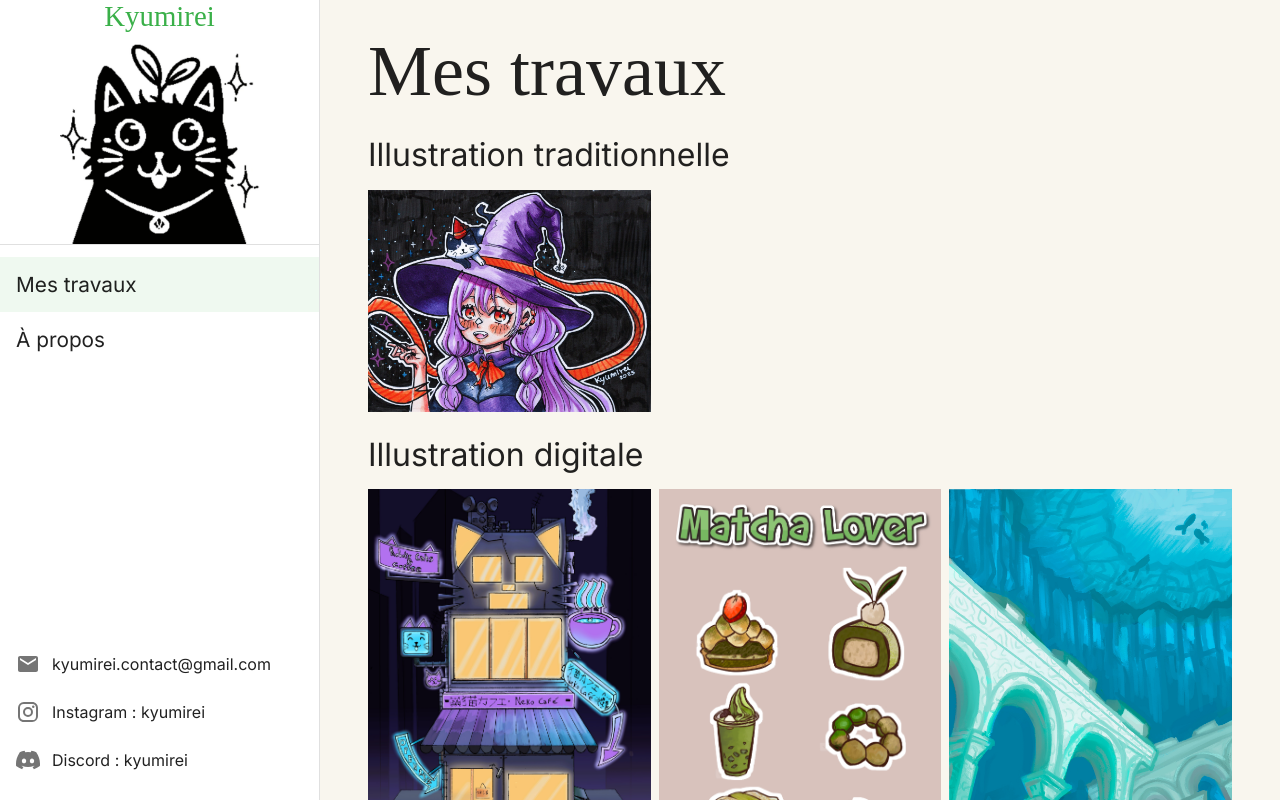
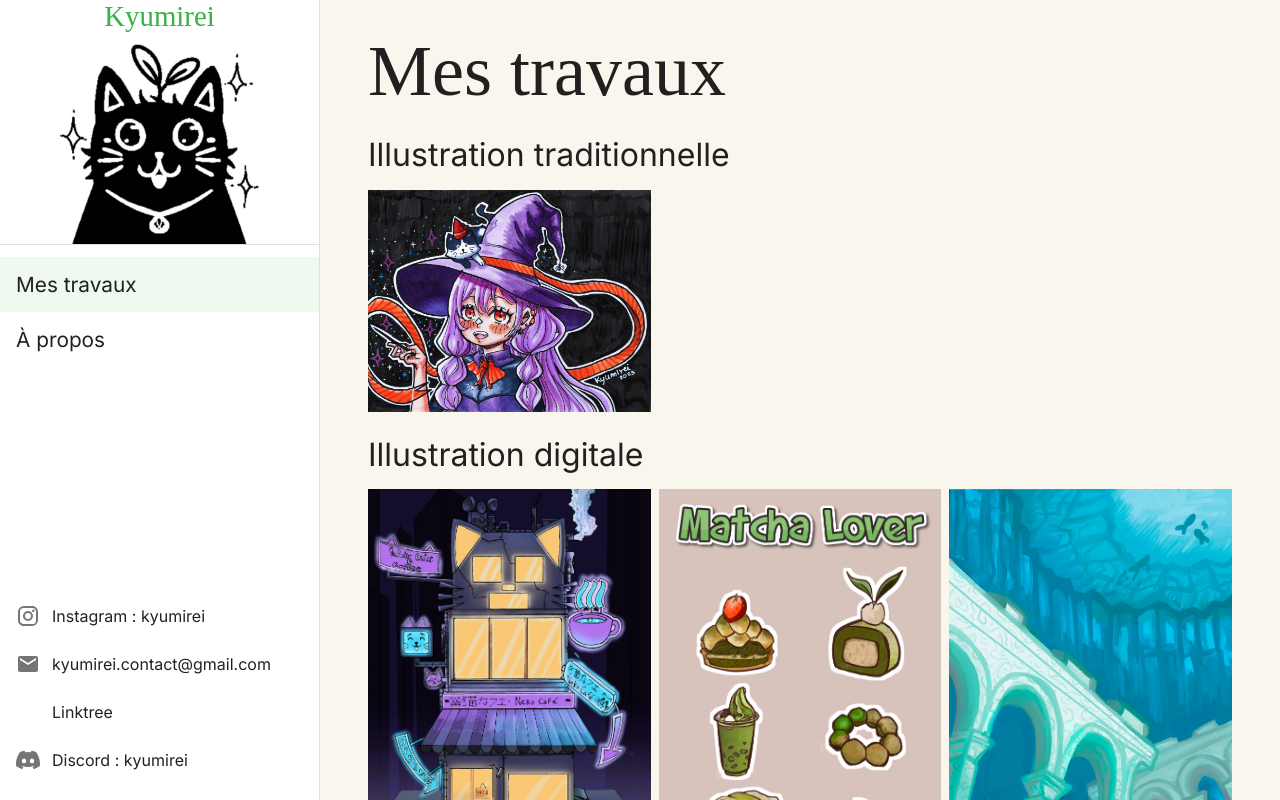
Before and after one commit to Kyumirei/kyumirei.github.io, a React (Vite) app: page / in a window 1280 px wide. Shown: the top 800 px of the page. Built offline with nearby package versions, Linux system fonts and the light colour scheme; a web font is replaced by a local one.

Commit message:
add linktree

```diff
--- a/src/components/Sidebar/Sidebar.tsx
+++ b/src/components/Sidebar/Sidebar.tsx
@@ -14,14 +14,19 @@ const navItems = Object.freeze([
 
 const links = Object.freeze([
   {
+    text: "Instagram : kyumirei",
+    icon: <InstagramIcon />,
+    url: "https://instagram.com/kyumirei"
+  },
+  {
     text: "kyumirei.contact@gmail.com",
     icon: <EmailIcon />,
     url: "mailto:kyumirei.contact@gmail.com"
   },
   {
-    text: "Instagram : kyumirei",
-    icon: <InstagramIcon />,
-    url: "https://instagram.com/kyumirei"
+    text: "Linktree",
+    icon: null,
+    url: "https://linktr.ee/kyumirei"
   },
   {
     text: "Discord : kyumirei",
```
